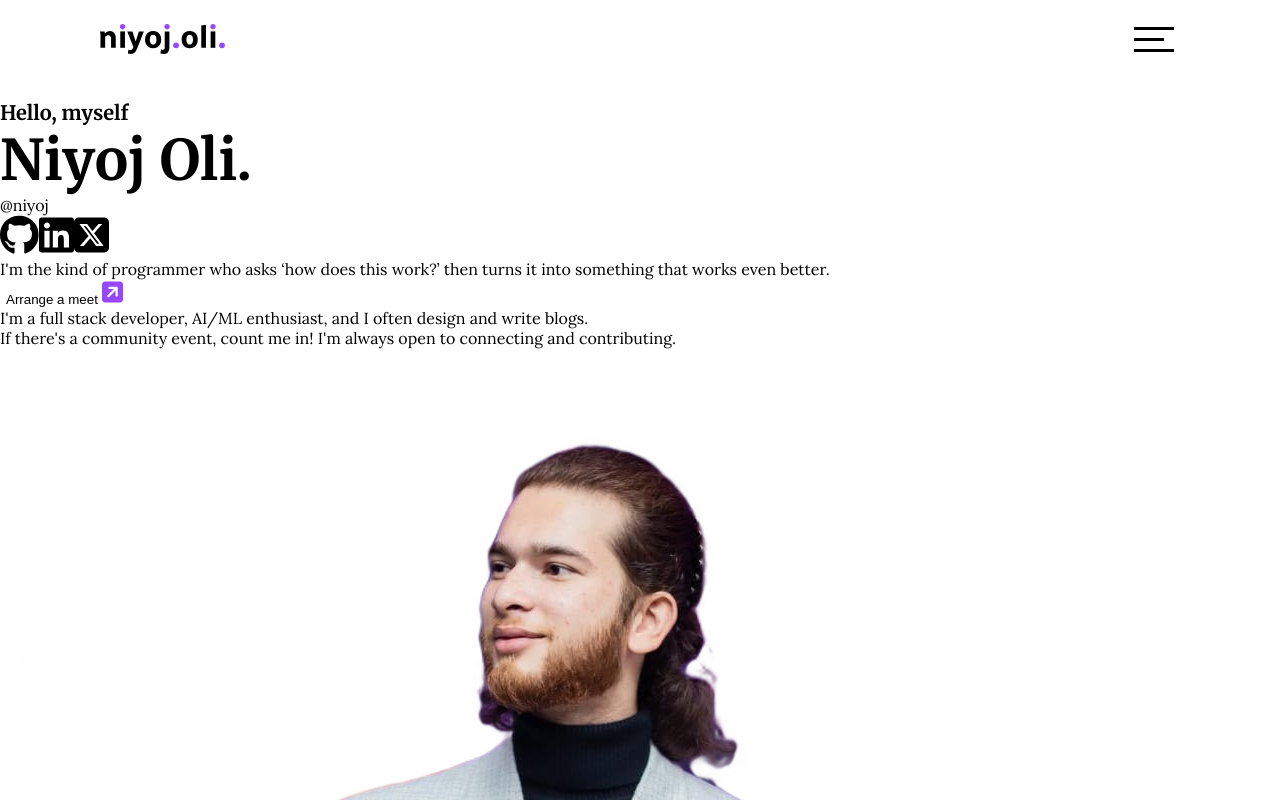
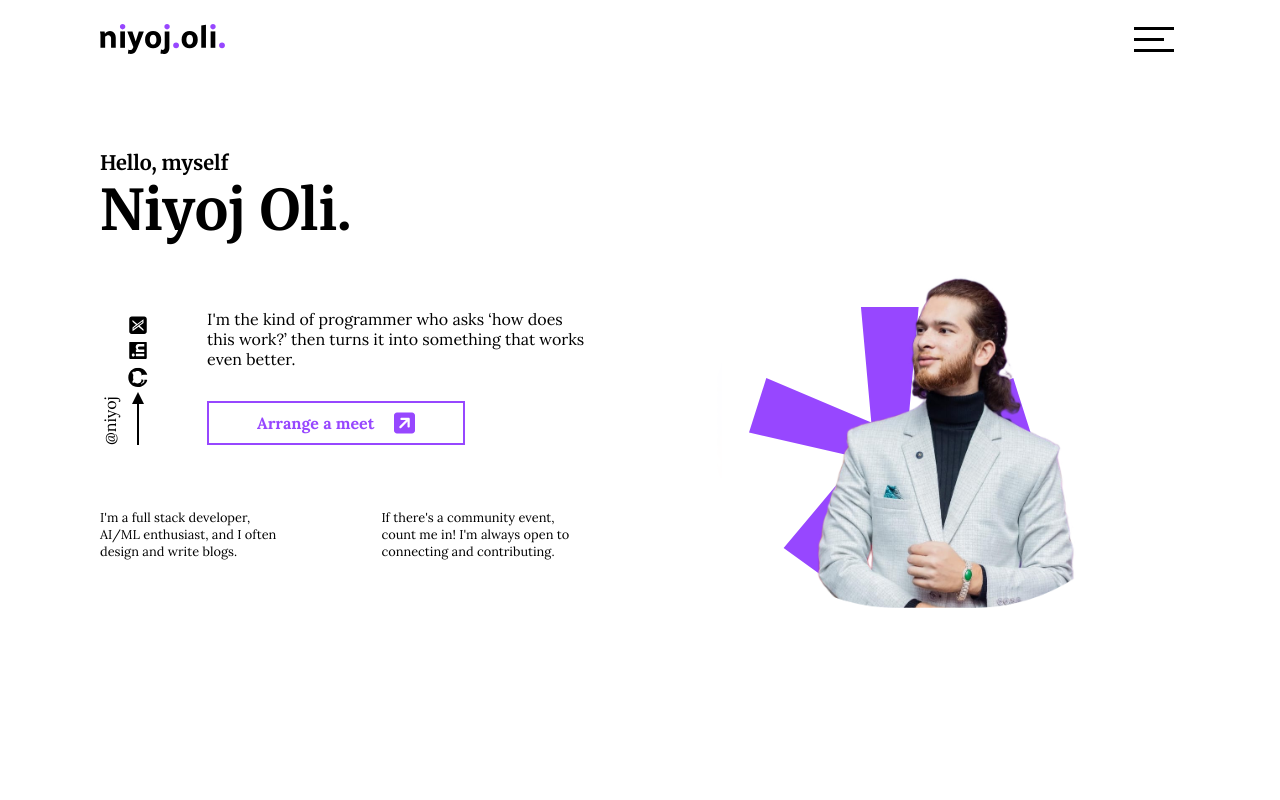
Before and after one commit to niyoj/niyoj.github.io, a React (Vite) app: page / in a window 1280 px wide. Shown: the top 800 px of the page. Built offline with nearby package versions, Linux system fonts and the light colour scheme.

Commit message:
completes first iteration of homepage

```diff
--- a/src/features/navbar/navbar.jsx
+++ b/src/features/navbar/navbar.jsx
@@ -12,6 +12,9 @@ export function Navbar() {
 
   const delayLogo = useDelay(navActive, navActive ? 0.6 : 0.3);
   const delayedActive = useDelay(navActive, 0.9);
+
+  // temporary fix
+  const delayedNavActive = useDelay(navActive, navActive ? 0 : 1);
 
   const handleHamburgerClicked = () => {
     setNavActive((prev) => !prev);
@@ -31,7 +34,7 @@ export function Navbar() {
         </button>
       </nav>
 
-      <NavigationPage active={navActive} />
+      {delayedNavActive && <NavigationPage active={navActive} />}
     </>
   );
 }
--- a/src/features/ui/button/button.module.css
+++ b/src/features/ui/button/button.module.css
@@ -2,6 +2,7 @@
   position: relative;
 
   display: inline-flex;
+  width: fit-content;
   flex-direction: row;
   align-items: center;
   gap: 1.2rem;
--- a/src/pages/homepage/homeapge_headshot/homepage_headshot.module.css
+++ b/src/pages/homepage/homeapge_headshot/homepage_headshot.module.css
@@ -1,3 +1,11 @@
+.homepage__side {
+  flex: 1;
+
+  display: flex;
+  justify-content: center;
+  align-items: center;
+}
+
 .homepage__side__headshot_wrapper {
   position: relative;
 }
--- a/src/pages/homepage/homepage.jsx
+++ b/src/pages/homepage/homepage.jsx
@@ -1,14 +1,14 @@
 import { forwardRef } from "react";
+
+import { Button } from "@ui";
 
 import GitHub from "@assets/images/icons/github.svg?react";
 import Linkedin from "@assets/images/icons/linkedin.svg?react";
 import Twitter from "@assets/images/icons/twitter.svg?react";
 import Redirect from "@assets/images/icons/open-in-blank.svg?react";
 
-import Headshot from "@assets/images/headshot.png";
-import HeadshotBG from "@assets/images/headshotBG.svg?react";
-
 import styles from "./homepage.module.css";
+import HomepageSide from "./homeapge_headshot/homepage_headshot";
 
 export const HomePage = forwardRef((props, ref) => {
   return (
@@ -21,11 +21,14 @@ export const HomePage = forwardRef((props, ref) => {
 
         <div className={styles["homepage__hero__cta"]}>
           <div className={styles["homepage__hero__cta--left"]}>
-            <p>@niyoj</p>
-            <div className={styles["social_links"]}>
-              <GitHub />
-              <Linkedin />
-              <Twitter />
+            <div className={styles["rotated"]}>
+              <p>@niyoj</p>
+              <div className={styles["social_links"]}>
+                <div className={styles["arrow_line"]} />
+                <GitHub height="1.25rem" width="" />
+                <Linkedin height="1.25rem" width="" />
+                <Twitter height="1.25rem" width="" />
+              </div>
             </div>
           </div>
 
@@ -34,27 +37,25 @@ export const HomePage = forwardRef((props, ref) => {
               I&apos;m the kind of programmer who asks &lsquo;how does this
               work?&rsquo; then turns it into something that works even better.
             </p>
-            <button>
-              Arrange a meet <Redirect />{" "}
-            </button>
+            <Button className={styles["homepage__cta"]}>
+              Arrange a meet <Redirect style={{ height: 24 }} />{" "}
+            </Button>
           </div>
         </div>
 
         <div className={styles["homepage__hero__content"]}>
-          <p>
+          <small>
             I&apos;m a full stack developer, AI/ML enthusiast, and I often
             design and write blogs.
-          </p>
-          <p>
+          </small>
+          <small>
             If there&apos;s a community event, count me in! I&apos;m always open
             to connecting and contributing.
-          </p>
+          </small>
         </div>
       </div>
-      <div className={styles["homepage__side"]}>
-        <img src={Headshot} alt="Headshot of Niyoj" />
-        <HeadshotBG />
-      </div>
+
+      <HomepageSide />
     </section>
   );
 });
--- a/src/pages/homepage/homepage.module.css
+++ b/src/pages/homepage/homepage.module.css
@@ -1,3 +1,84 @@
 .homepage {
-  margin-top: 100px;
+  display: flex;
+  padding: 150px 100px 0;
+  width: 100vw;
+  height: calc(100vh - 100px);
+  gap: 100px;
+  /* overflow: hidden; */
 }
+
+.homepage__cta:hover path {
+  fill: #ffffff;
+}
+
+.homepage__hero {
+  flex: 1;
+  display: flex;
+  flex-direction: column;
+  gap: 64px;
+}
+
+.homepage__hero__cta {
+  display: flex;
+  flex-direction: row;
+  gap: 3rem;
+}
+
+.homepage__hero__cta--left {
+  position: relative;
+  width: 8rem;
+}
+
+.rotated {
+  position: absolute;
+  bottom: 0;
+  left: 0;
+  transform-origin: left bottom;
+  transform: rotate(-90deg) translateY(100%);
+
+  display: flex;
+  flex-direction: column;
+  gap: .5rem;
+}
+
+.homepage__hero__cta--right {
+  display: flex;
+  flex-direction: column;
+  gap: 2rem;
+}
+
+.social_links {
+  display: flex;
+  align-items: center;
+  gap: 0.5rem;
+}
+
+.social_links svg {
+  width: auto !important;
+  height: auto;
+}
+
+.arrow_line {
+  position: relative;
+  width: 50px;
+  height: 2px;
+  background-color: #000000;
+}
+
+.arrow_line::after {
+  content: " ";
+  position: absolute;
+  top: calc(-0.4rem + 1px);
+  right: -3px;
+  border-left: 0.8rem solid #000000;
+  border-top: 0.4rem solid transparent;
+  border-bottom: 0.4rem solid transparent;
+}
+
+.homepage__hero__content {
+  display: flex;
+  flex-direction: row;
+  align-items: space-between;
+  position: relative;
+  gap: 100px;
+}
```
Also changed, not shown: src/assets/images/abstracts/arrow.svg (added).
